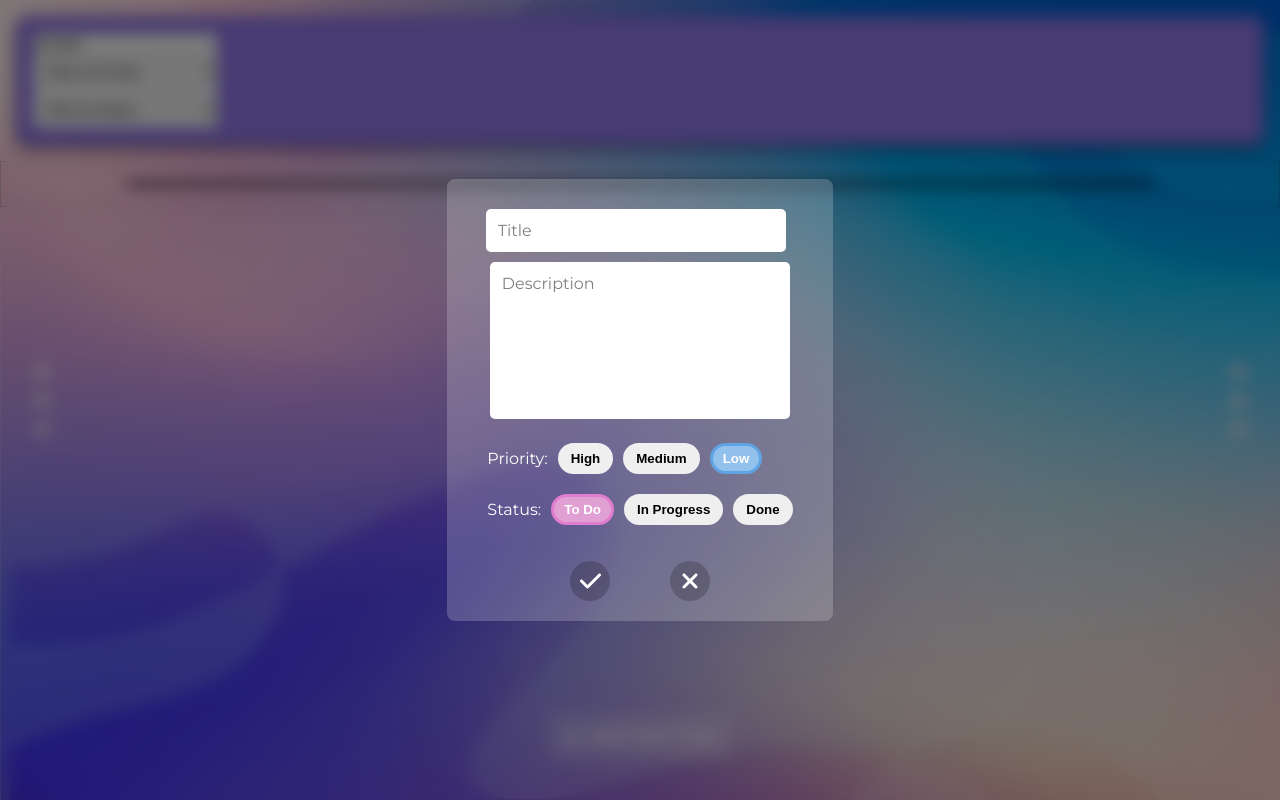
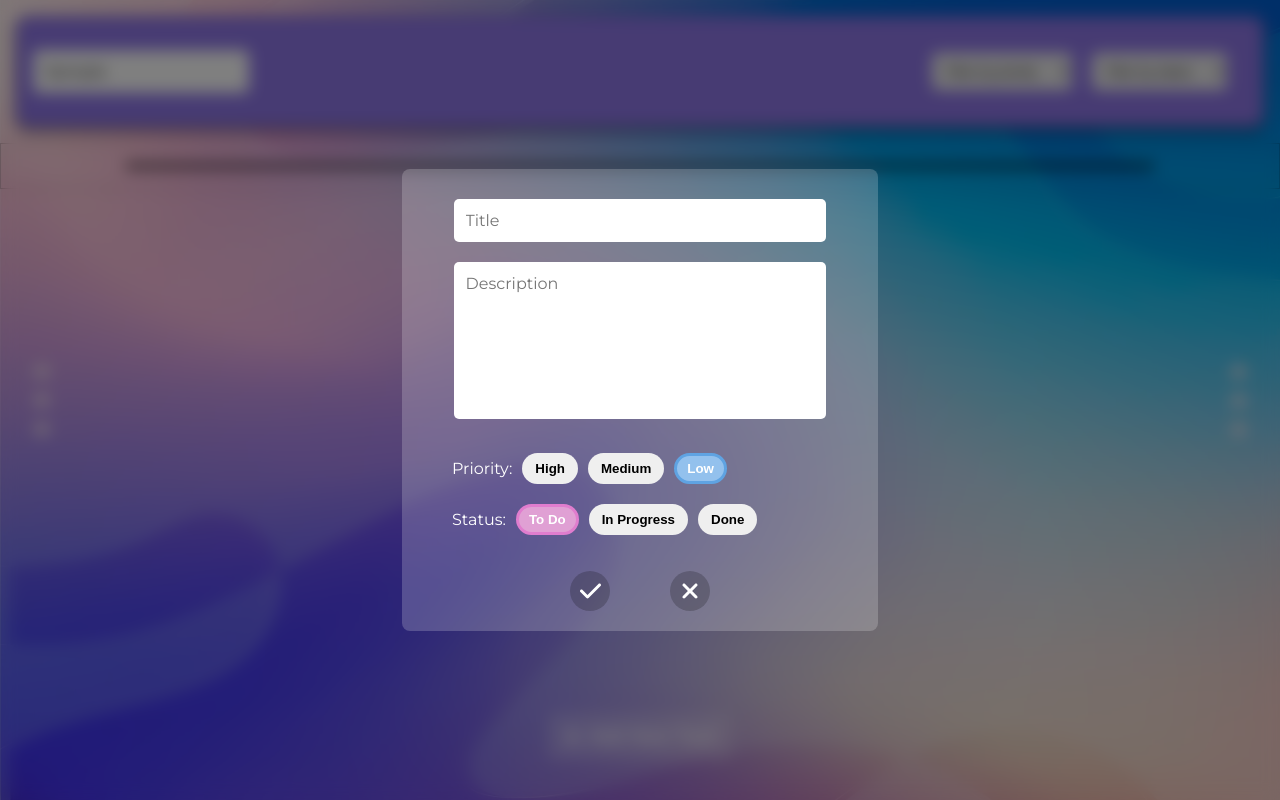
Before and after one commit to iamAlinaaa/task-app, a React (Create React App) app: page / in a window 1280 px wide. Both pictures are taken after typing "Sample" into the empty fields and a click on the button "Add New Task". Built offline with nearby package versions, Linux system fonts and the light colour scheme.

Commit message:
imporvements

```diff
--- a/src/assets/css/variables.module.css
+++ b/src/assets/css/variables.module.css
@@ -13,4 +13,5 @@
   --white-alpha-2: rgba(255, 255, 255, 0.2);
   --white-alpha-3: rgba(255, 255, 255, 0.3);
   --white-alpha-7: rgba(255, 255, 255, 0.7);
+  --container-width: 1000px;
 }
--- a/src/components/header/header.tsx
+++ b/src/components/header/header.tsx
@@ -63,8 +63,8 @@ const Header: React.FC<Properties> = ({ tasksData, setFilteredTasks }) => {
   };
 
   return (
-    <div className={styles["header-container"]}>
-      <form autoComplete="off">
+    // <div className={styles["header-container"]}>
+    <form className={styles["header-container"]} autoComplete="off">
       <label className={styles["search-container"]}>
         <input
           name="search"
@@ -73,9 +73,10 @@ const Header: React.FC<Properties> = ({ tasksData, setFilteredTasks }) => {
           onChange={handleSearchChange}
         />
       </label>
+      <div className={styles['filters']}>
       <label className={styles["filter-container"]}>
         <select name="priority" onChange={handlePriorityChange}>
-            <option value="">Filter by Priority</option>
+          <option value="">Filter by priority</option>
           <option value="High">High</option>
           <option value="Medium">Medium</option>
           <option value="Low">Low</option>
@@ -83,15 +84,18 @@ const Header: React.FC<Properties> = ({ tasksData, setFilteredTasks }) => {
       </label>
       <label className={styles["filter-container"]}>
         <select name="status" onChange={handleStatusChange}>
-            <option value="">Filter by Status</option>
+          <option value="">Filter by status</option>
           <option value="To Do">To Do</option>
           <option value="In Progress">In Progress</option>
           <option value="Done">Done</option>
         </select>
       </label>
+      </div>
     </form>
-    </div>
+    // </div>
   );
 };
 
 export { Header };
+
+// max-width: var(--container-width);
--- a/src/components/header/styles.module.css
+++ b/src/components/header/styles.module.css
@@ -9,13 +9,42 @@
   display: flex;
   justify-content: space-between;
   align-items: center;
+  flex-wrap: wrap;
+  gap: 20px 25px;
 }
 
-  .filter-container,
-  .sort-container,
-  .search-container {
+.filters {
   display: flex;
+  justify-content: space-between;
   align-items: center;
+  margin: 10px;
+
+}
+
+.filter-container {
+  margin: 10px;
+  border-radius: 5px;
+  outline: none;
+  font-size: 16px;
+  font-family: "Montserrat", sans-serif;
+}
+
+
+.search-container input {
+  padding: 10px;
+  border: 2px solid transparent;
+  border-radius: 5px;
+  outline: none;
+  font-size: 16px;
+  font-family: "Montserrat", sans-serif;
+}
+
+.search-container input::placeholder {
+  color: var(--gray-alpha-5);
+}
+
+.search-container input:focus {
+  border: 2px solid var(--violet-200);
 }
 
 select,
--- a/src/components/task-modal/styles.module.css
+++ b/src/components/task-modal/styles.module.css
@@ -20,8 +20,9 @@
   font-family: "Montserrat", sans-serif;
 }
 
-.input-container {
+.input {
   margin: 10px 0;
+
 }
 
 .input-container input,
@@ -36,8 +37,7 @@
   font-family: "Montserrat", sans-serif;
 }
 
-.input-container input::placeholder,
-.input-container textarea::placeholder {
+.input-container::placeholder{
   color: var(--gray-alpha-5);
 }
 
@@ -77,6 +77,9 @@ label {
   align-items: center;
   gap: 10px;
   margin: 20px;
+  padding-left: 10px;
+  font-size: 16px;
+  font-family: "Montserrat", sans-serif;
 }
 
 .priority-status-buttons {
@@ -86,7 +89,7 @@ label {
 
 .priority-status-button {
   border: 3px solid transparent;
-  border-radius: 20px; /* Make the buttons rounded */
+  border-radius: 20px;
   padding: 5px 10px;
   cursor: pointer;
   font-weight: bold;
--- a/src/components/task-modal/task-modal.tsx
+++ b/src/components/task-modal/task-modal.tsx
@@ -32,19 +32,16 @@ const TaskModal: React.FC<Properties> = ({ isOpen, onClose, onSave }) => {
   return isOpen ? (
     <div className={styles["modal"]}>
       <div className={styles["modal-content"]}>
-        <div className={styles["column-container"]}>
         <div className={styles["input-container"]}>
           <input
+            className={styles["input"]}
             type="text"
             placeholder="Title"
             value={newTask.title}
-              onChange={(e) =>
-                setNewTask({ ...newTask, title: e.target.value })
-              }
+            onChange={(e) => setNewTask({ ...newTask, title: e.target.value })}
           />
-          </div>
-          <div className={styles["input-container"]}>
           <textarea
+          className={styles["input"]}
             rows={7}
             placeholder="Description"
             value={newTask.description}
@@ -99,9 +96,7 @@ const TaskModal: React.FC<Properties> = ({ isOpen, onClose, onSave }) => {
                   ? styles["medium-progress"]
                   : ""
               }`}
-                onClick={() =>
-                  setNewTask({ ...newTask, status: "In Progress" })
-                }
+              onClick={() => setNewTask({ ...newTask, status: "In Progress" })}
             >
               In Progress
             </button>
@@ -113,7 +108,6 @@ const TaskModal: React.FC<Properties> = ({ isOpen, onClose, onSave }) => {
             >
               Done
             </button>
-            </div>
           </div>
         </div>
         <button className={styles["button"]} onClick={handleSave}>
```
Lines whose indentation alone changed are shown as unchanged.
